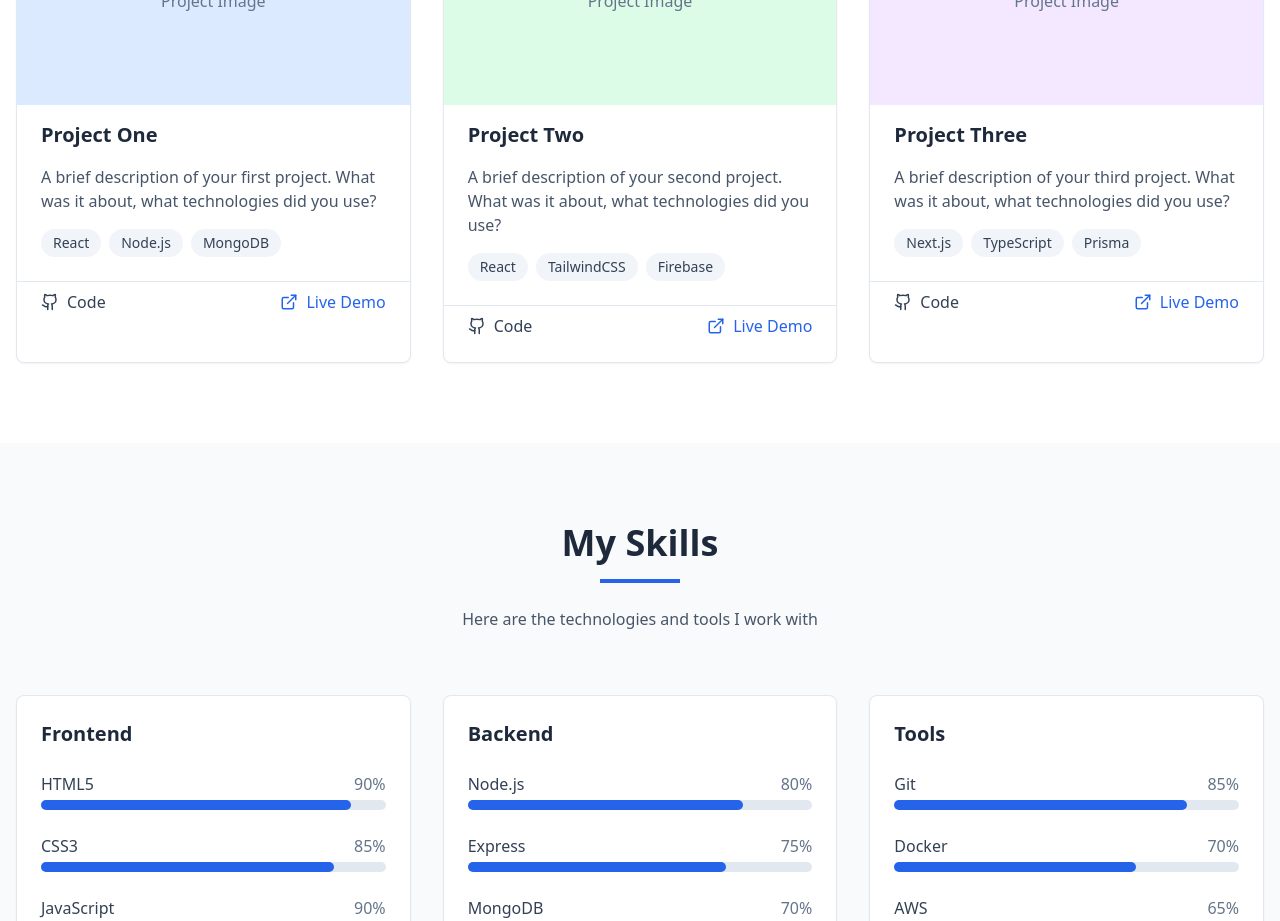
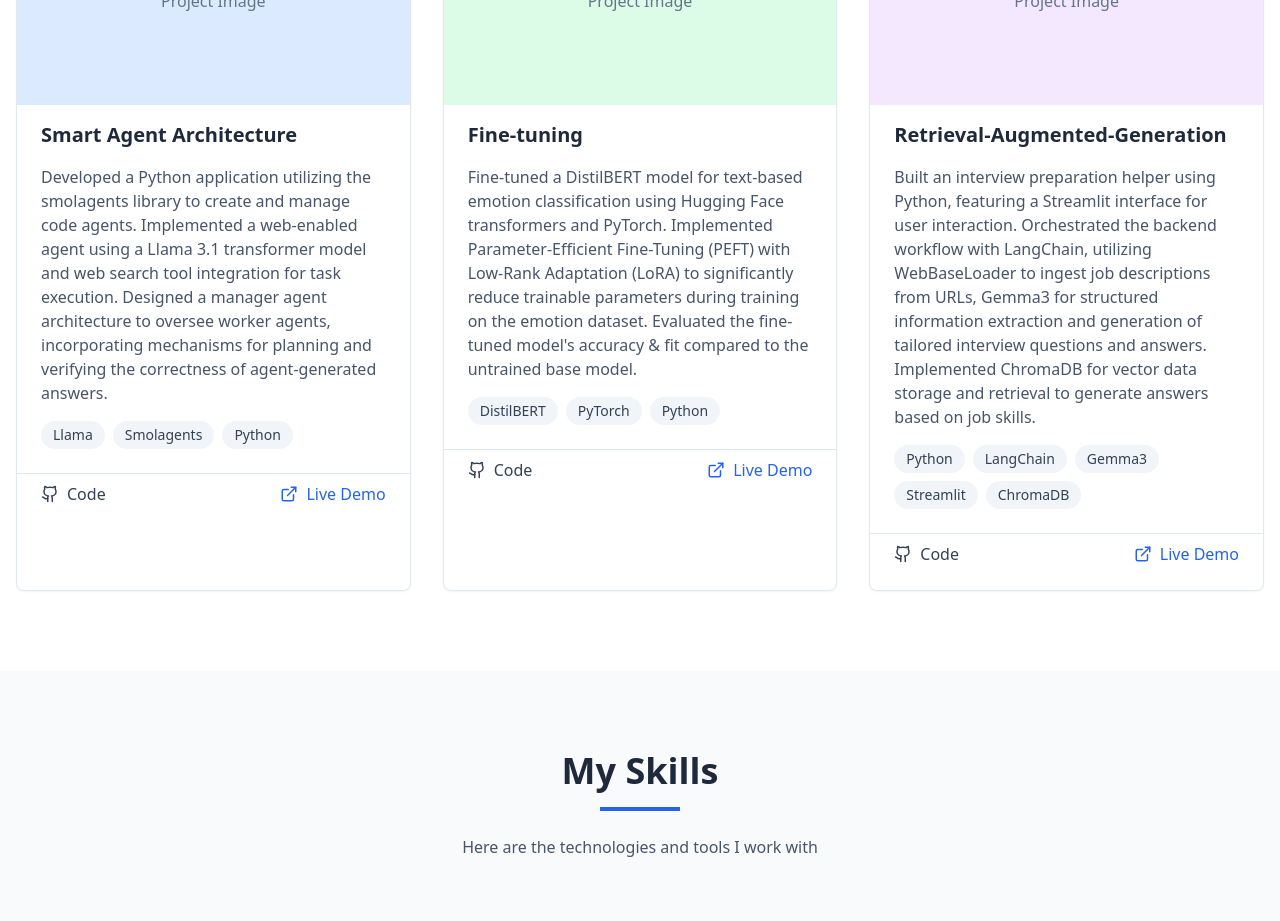
Before and after one commit to codev25/shining-digital-space, a React (Vite) app: page / in a window 1280 px wide. Shown: the part 2140-3061 px from the top of the page. Built offline with nearby package versions, Linux system fonts and the light colour scheme.

Commit message:
Update project descriptions
Updated project descriptions and added technologies used.

```diff
--- a/src/components/Projects.tsx
+++ b/src/components/Projects.tsx
@@ -7,27 +7,27 @@ const Projects = () => {
   const projects = [
     {
       id: 1,
-      title: 'Project One',
-      description: 'A brief description of your first project. What was it about, what technologies did you use?',
-      technologies: ['React', 'Node.js', 'MongoDB'],
+      title: 'Smart Agent Architecture',
+      description: 'Developed a Python application utilizing the smolagents library to create and manage code agents. Implemented a web-enabled agent using a Llama 3.1 transformer model and web search tool integration for task execution. Designed a manager agent architecture to oversee worker agents, incorporating mechanisms for planning and verifying the correctness of agent-generated answers.',
+      technologies: ['Llama', 'Smolagents', 'Python'],
       githubUrl: '#',
       liveUrl: '#',
       imageClass: 'bg-blue-100',
     },
     {
       id: 2,
-      title: 'Project Two',
-      description: 'A brief description of your second project. What was it about, what technologies did you use?',
-      technologies: ['React', 'TailwindCSS', 'Firebase'],
+      title: 'Fine-tuning',
+      description: 'Fine-tuned a DistilBERT model for text-based emotion classification using Hugging Face transformers and PyTorch. Implemented Parameter-Efficient Fine-Tuning (PEFT) with Low-Rank Adaptation (LoRA) to significantly reduce trainable parameters during training on the emotion dataset. Evaluated the fine-tuned model\'s accuracy & fit compared to the untrained base model.',
+      technologies: ['DistilBERT', 'PyTorch', 'Python'],
       githubUrl: '#',
       liveUrl: '#',
       imageClass: 'bg-green-100',
     },
     {
       id: 3,
-      title: 'Project Three',
-      description: 'A brief description of your third project. What was it about, what technologies did you use?',
-      technologies: ['Next.js', 'TypeScript', 'Prisma'],
+      title: 'Retrieval-Augmented-Generation',
+      description: 'Built an interview preparation helper using Python, featuring a Streamlit interface for user interaction. Orchestrated the backend workflow with LangChain, utilizing WebBaseLoader to ingest job descriptions from URLs, Gemma3 for structured information extraction and generation of tailored interview questions and answers. Implemented ChromaDB for vector data storage and retrieval to generate answers based on job skills.',
+      technologies: ['Python', 'LangChain', 'Gemma3', 'Streamlit', 'ChromaDB'],
       githubUrl: '#',
       liveUrl: '#',
       imageClass: 'bg-purple-100',
```
